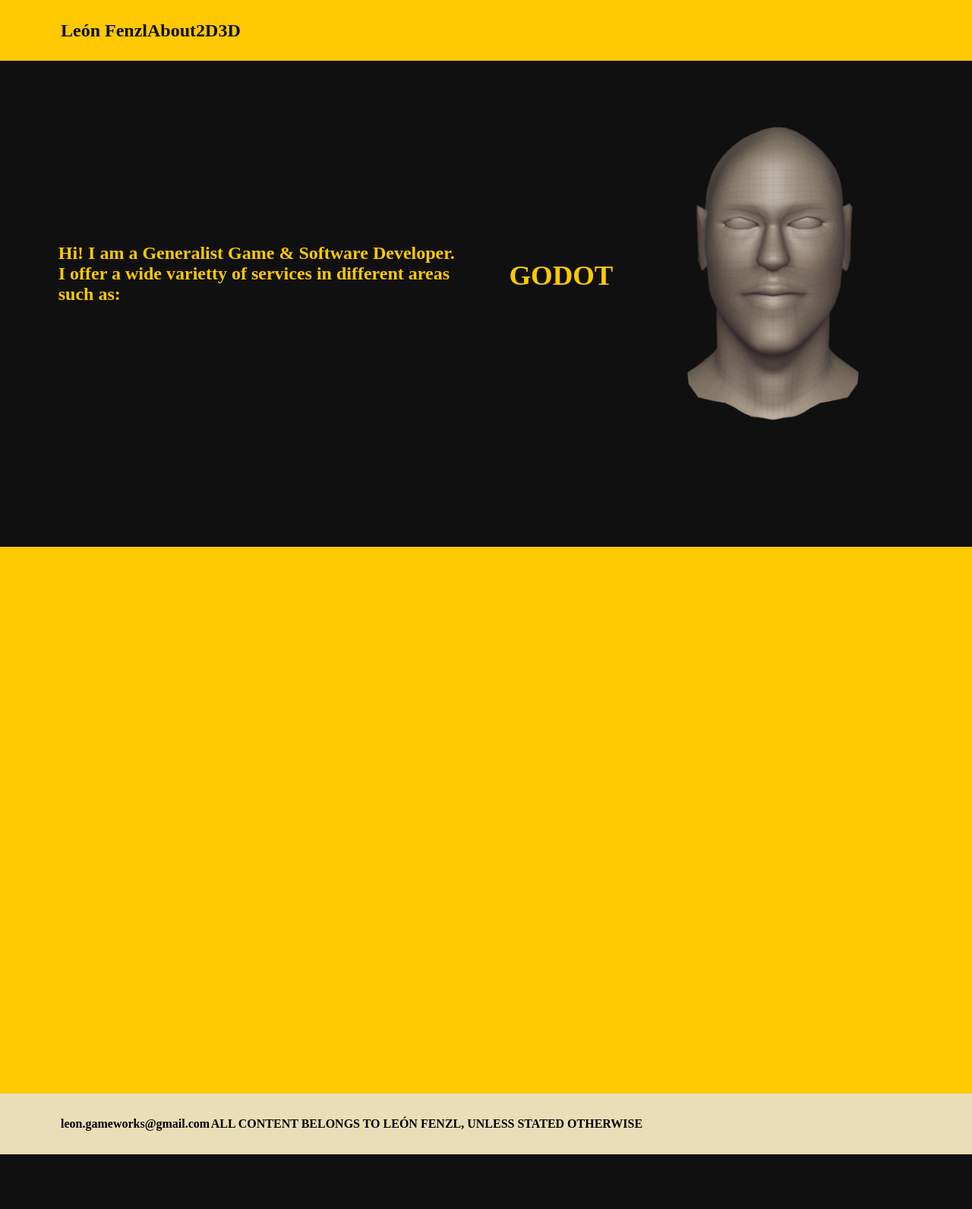
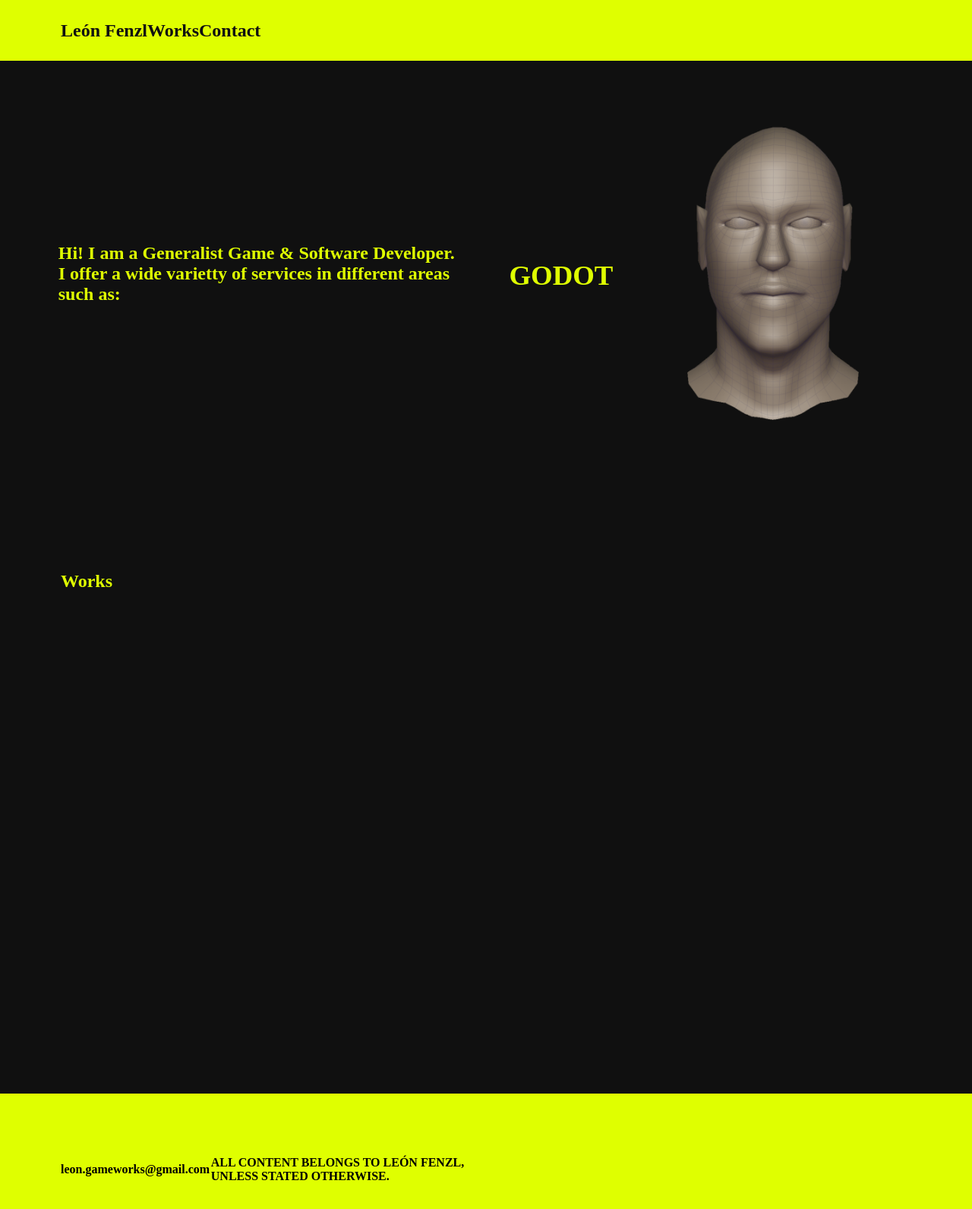
Before and after one commit to leon-fenzl/portfolio, a React (Create React App) app: page / in a window 1280 px wide. Shown: the top 1592 px of the page at 76% size. Before the commit the page ends 1520 px from the top, so only its background shows below. Built offline with nearby package versions, Linux system fonts and the light colour scheme.

Commit message:
lime update

```diff
--- a/src/App.js
+++ b/src/App.js
@@ -12,10 +12,10 @@ import Works from "./comps/Works";
 export default function App(){
   return(
     <>
-    <Navbar className={"flex-grid bg-yellow"} id={"navbar"}/>
-    <Hero className={"flex-grid hero text-yellow"}/>
-    <Works className={"flex-grid works bg-yellow"}/>
-    <Footer className={"flex-grid bg-bege"}/>
+    <Navbar className={"flex-grid bg-lime"} id={"navbar"}/>
+    <Hero className={"flex-grid text-lime"} id={"hero"}/>
+    <Works className={"flex-grid works text-lime"} id={"works"}/>
+    <Footer className={"flex-grid bg-lime"} id={"contact"}/>
     </>
   );
 };
--- a/src/comps/Footer.js
+++ b/src/comps/Footer.js
@@ -3,15 +3,17 @@ import portrait from "../images/cpt.png"
 import "../styles/footer.css"
 export default function Footer({className,id}){
   return(
-    <footer className={className}>
+    <footer className={className} id={id}>
       <div className="side1"/>
       <div className="content">
-        <p className="footer-text">
+        <h2 className="footer-text">
           {`leon.gameworks@gmail.com`}
-        </p>
+        </h2>
         <br/>
         <p className="footer-text">
-          {`ALL CONTENT BELONGS TO LEÓN FENZL, UNLESS STATED OTHERWISE`}
+          {`ALL CONTENT BELONGS TO LEÓN FENZL, `}
+          <br/>
+          {`UNLESS STATED OTHERWISE.`}
         </p>
       </div>
       <div className="side2"/>
--- a/src/comps/Navbar.js
+++ b/src/comps/Navbar.js
@@ -9,12 +9,11 @@ export default function Navbar({className,id}){
   let mobileMenu
   if (showMenu){
     mobileMenu =
-    <div className="mHolder bg-yellow">
+    <div className="mHolder bg-lime">
       <img className="btt-menu" onClick={()=> setShowMenu(!showMenu)} src={menu2}/>
       <div className="actual-Menu">
-        <a href="#about" className="mLink links text-dark">About</a>
-        <a href="#2dart" className="mLink links text-dark">2D</a>
-        <a href="#3dart" className="mLink links text-dark">3D</a>
+        <a href="#works" className="mLink links text-dark">Works</a>
+        <a href="#contact" className="mLink links text-dark">Contact</a>
       </div>
     </div>
   }
@@ -24,9 +23,8 @@ export default function Navbar({className,id}){
     <div className="side1"/>
     <div className="content">
       <a href="#" className="links title text-dark">León Fenzl</a>
-      <a href="#about" className="pcLink links text-dark">About</a>
-      <a href="#2dart" className="pcLink links text-dark">2D</a>
-      <a href="#3dart" className="pcLink links text-dark">3D</a>
+      <a href="#works" className="pcLink links text-dark">Works</a>
+      <a href="#contact" className="pcLink links text-dark">Contact</a>
       <img className="mLink links btt-menu show" onClick={()=> setShowMenu(!showMenu)} src={menu1}/>
       {mobileMenu}
     </div>
--- a/src/comps/Works.js
+++ b/src/comps/Works.js
@@ -6,6 +6,7 @@ export default function Works({className,id}){
   <section className={className} id={id}>
     <div className="side1"/>
     <div className="content">
+      <h1 className="secName">Works</h1>
     </div>
     <div className="side2"/>
   </section>
--- a/src/styles/app.css
+++ b/src/styles/app.css
@@ -10,6 +10,7 @@
   justify-content: space-between;
   align-items: center;
   width: fill;
+  position: relative;
 }
 .side2{
   width: 5rem;
@@ -17,6 +18,10 @@
 section{
   width: 100dvw;
   height: 90dvh;
+}
+.secName{
+  position: absolute;
+  top: 2rem;
 }
 /*
 nav{
--- a/src/styles/colors.css
+++ b/src/styles/colors.css
@@ -12,6 +12,9 @@
 }
 .bg-yellow{
   background-color:#FEC901 ;
+}
+.bg-lime{
+  background-color:#DFFF00 ;
 }
 .bg-bege{
   background-color:#EADEB8 ;
@@ -34,6 +37,9 @@
 .text-yellow{
   color:#FEC901 ;
 }
+.text-lime{
+  color: #DFFF00;
+}
 .text-bege{
   color:#EADEB8 ;
 }
--- a/src/styles/footer.css
+++ b/src/styles/footer.css
@@ -42,7 +42,7 @@
 footer{
   bottom: 0;
   width: 100dvw;
-  height: 10dvh;
+  height: 25dvh;
   .content{
     width: fill;
     height: fill;
--- a/src/styles/hero.css
+++ b/src/styles/hero.css
@@ -1,5 +1,5 @@
 @media screen and (max-width: 720px) {
-  .hero{
+  #hero{
     .content{
       flex-direction: column-reverse;
       justify-content: center;
@@ -78,7 +78,7 @@
     }
   }
 }
-.hero{
+#hero{
   .content{
     justify-content: center;
   }
--- a/src/styles/navbar.css
+++ b/src/styles/navbar.css
@@ -49,6 +49,7 @@ nav{
   width: 100dvw;
   height: 10dvh;
   position: fixed;
+  z-index: 1;
 }
 .links{
   text-decoration: none;
```
Also changed, not shown: 11 other files (tests, documents, lock files or other folders).
